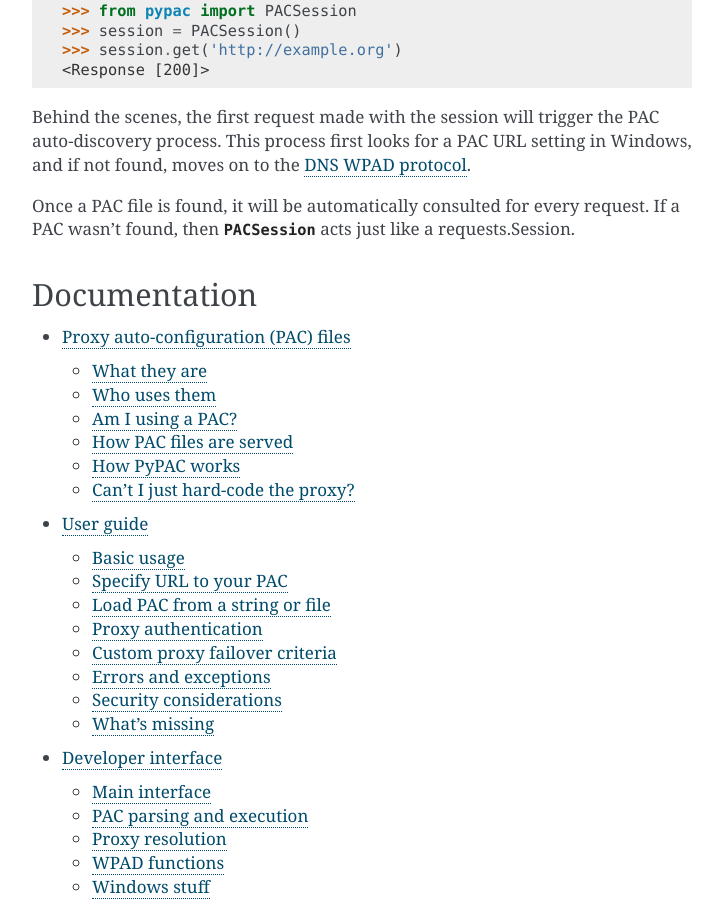
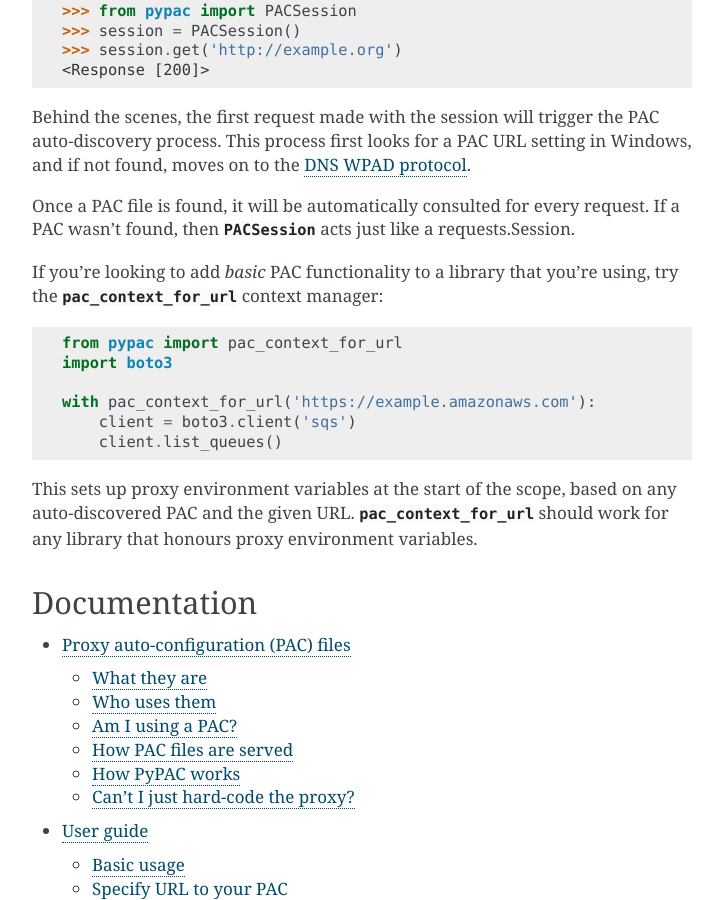
Before and after one commit to carsonyl/pypac, a Sphinx documentation site: the page built from docs/index.rst, in a window 1280 px wide and 900 px high, scrolled down 987 px. Shown: the whole window, without its empty margins (388-1111 px from the left). Built offline with Sphinx 7.4.7, drawn with Linux system fonts in a browser that asks for light colours.

Commit message:
Add context manager doc.

```diff
--- a/docs/api.rst
+++ b/docs/api.rst
@@ -18,6 +18,8 @@ Main interface
 .. autofunction:: pypac.collect_pac_urls
 
 .. autofunction:: pypac.download_pac
+
+.. autofunction:: pypac.pac_context_for_url
 
 
 PAC parsing and execution
--- a/docs/index.rst
+++ b/docs/index.rst
@@ -64,6 +64,21 @@ moves on to the :ref:`DNS WPAD protocol <wpad>`.
 Once a PAC file is found, it will be automatically consulted for every request.
 If a PAC wasn't found, then :class:`PACSession` acts just like a :ref:`requests.Session <requests:session-objects>`.
 
+If you're looking to add *basic* PAC functionality to a library that you're using,
+try the :func:`pac_context_for_url <pypac.pac_context_for_url>` context manager:
+
+.. code-block:: python
+
+   from pypac import pac_context_for_url
+   import boto3
+
+   with pac_context_for_url('https://example.amazonaws.com'):
+       client = boto3.client('sqs')
+       client.list_queues()
+
+This sets up proxy environment variables at the start of the scope, based on any auto-discovered PAC and the given URL.
+:func:`pac_context_for_url <pypac.pac_context_for_url>` should work for any library
+that honours proxy environment variables.
 
 Documentation
 -------------
```
